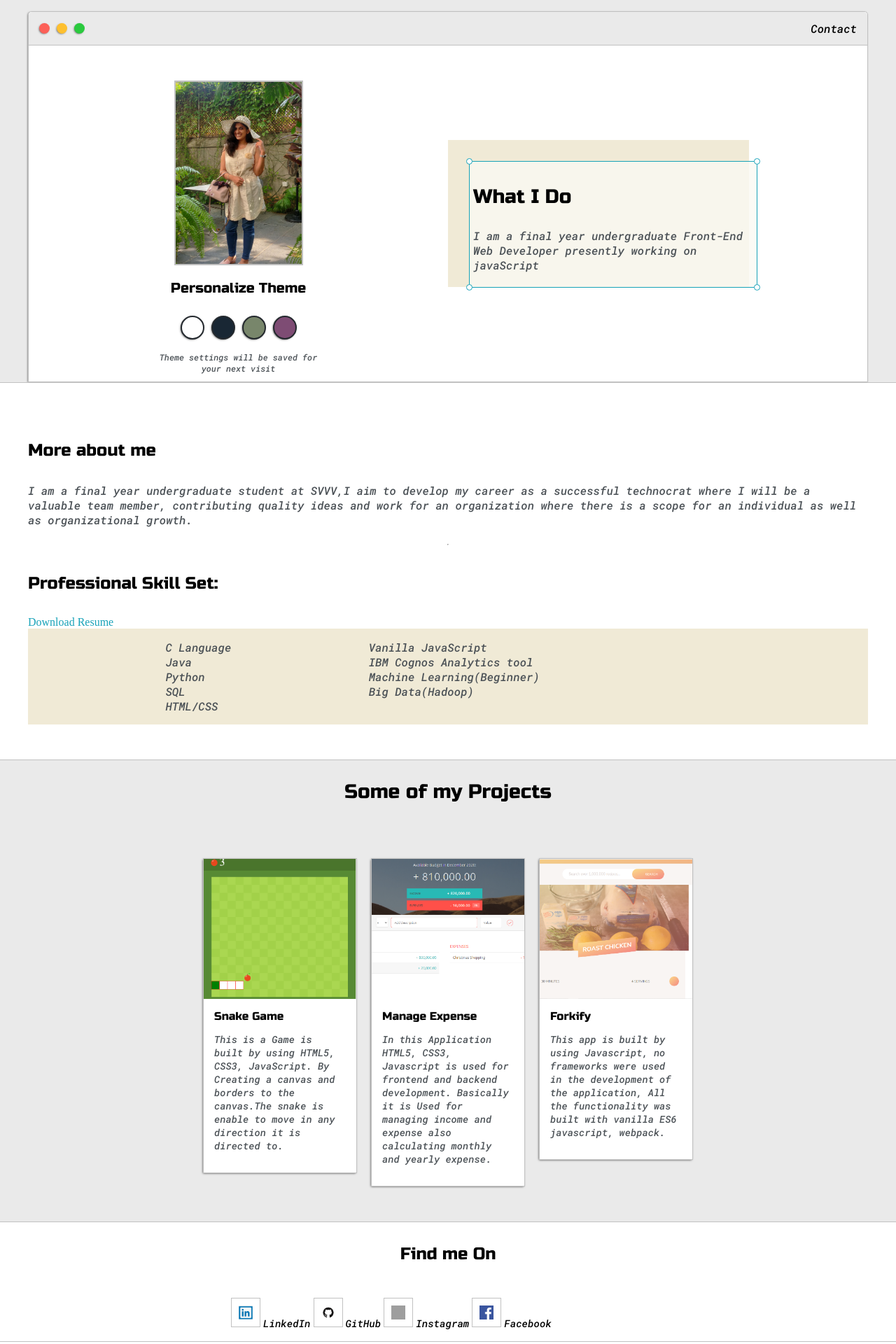
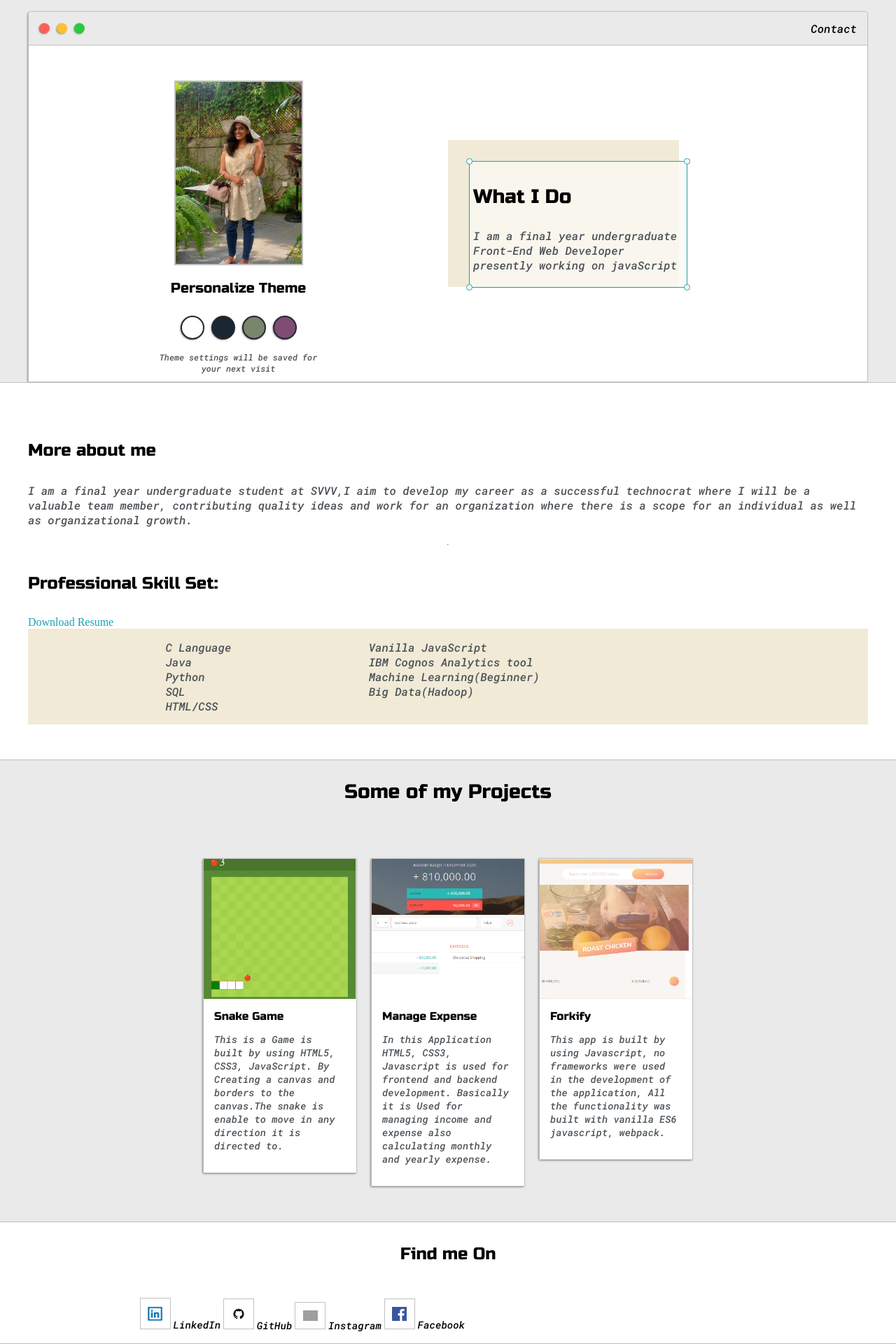
Before and after one commit to tasneemhazari/personal-website, a PHP site: page /index.html in a window 1280 px wide. Shown: the part 145-2065 px from the top of the page at 70% size. Run offline with PHP 8.4, Linux system fonts and the light colour scheme; grey boxes are pictures that could not be loaded.

Commit message:
Update default.css

```diff
--- a/default.css
+++ b/default.css
@@ -208,13 +208,13 @@ h6{font-size: 16px;}
 }
 #preview-shadow{
     background-color: var(--previewShadow);
-    width: 400px;
+    width: 50%;
     height: 180px;
     padding-left: 30px;
     padding-top: 30px;
 }
 #preview{
-    width: 400px;
+    width: 100%;
     border:1.5px solid #17a2b8;
     background-color: var(--previewBg);
     padding: 5px;
@@ -336,7 +336,7 @@ h6{font-size: 16px;}
 }
 
 .social-link{
-margin-left: 250px;
+margin-left: 10%;
 align-content: center;
 }
 
@@ -347,7 +347,7 @@ align-content: center;
 }
 
 .social-link li a{
-    padding: 5px 0;
+    padding: 5% 0;
     font-size:90%;
     align-content: center;
     color: var(--mainText);
@@ -358,9 +358,9 @@ align-content: center;
 #linkedin_pic{
     display: inline-block;
     border: 1px solid var(--borderColor);
-    padding: 10px;
-    height: 20px;
-    width: 20px;
+    padding: 1%;
+    height: 2%;
+    width: 2%;
     align-content: center;
     text-align: center;
 }
@@ -368,9 +368,9 @@ align-content: center;
 #github_pic{
     display: inline-block;
     border: 1px solid var(--borderColor);
-    padding: 10px;
-    height: 20px;
-    width: 20px;
+    padding: 1%;
+    height: 2%;
+    width: 2%;
     align-content: center;
     text-align: center;
 }
@@ -381,9 +381,9 @@ align-content: center;
 #instagram_pic{
     display: inline-block;
     border: 1px solid var(--borderColor);
-    padding: 10px;
-    height: 20px;
-    width: 20px;
+    padding: 1%;
+    height: 2%;
+    width: 2%;
     align-content: center;
     text-align: center;
 
@@ -393,9 +393,9 @@ align-content: center;
 #fb_pic{
     display: inline-block;
     border: 1px solid var(--borderColor);
-    padding: 10px;
-    height: 20px;
-    width: 20px;
+    padding: 1%;
+    height: 2%;
+    width: 2%;
     align-content: center;
     text-align: center;
 }
```
